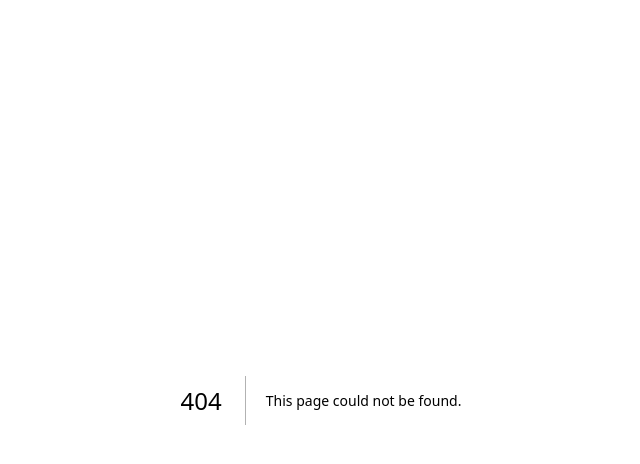
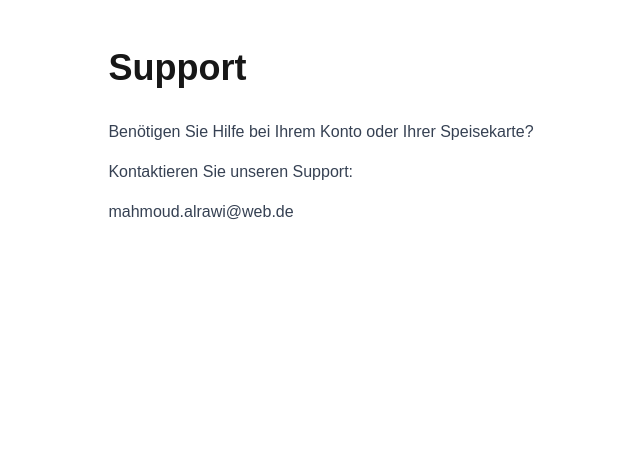
Before and after one commit to ALRAWIHOST/qmenu, a Next.js app: page /support in a window 1280 px wide. Before the commit this address had no page. Shown: the top 464 px of the page, without its empty margins (319-959 px from the left). Built offline with nearby package versions, Linux system fonts and the light colour scheme.

Commit message:
Add About, Contact and Support pages

```diff
--- /dev/null
+++ b/src/app/kontakt/page.tsx
@@ -0,0 +1,21 @@
+export default function KontaktPage() {
+  return (
+    <main className="max-w-4xl mx-auto px-6 py-12">
+      <h1 className="text-4xl font-bold mb-8">Kontakt</h1>
+
+      <div className="space-y-4 text-gray-700">
+        <p>
+          Haben Sie Fragen zu QRMenu?
+        </p>
+
+        <p>
+          E-Mail: mahmoud.alrawi@web.de
+        </p>
+
+        <p>
+          Wir antworten in der Regel innerhalb von 24 Stunden.
+        </p>
+      </div>
+    </main>
+  );
+}
--- a/src/app/page.tsx
+++ b/src/app/page.tsx
@@ -363,9 +363,26 @@ export default function Home() {
       <h4 className="mb-3 font-bold">Unternehmen</h4>
 
       <div className="space-y-2 text-sm text-white/60">
-        <p>Über uns</p>
-        <p>Kontakt</p>
-        <p>Support</p>
+        <Link
+  href="/uber-uns"
+  className="block hover:text-white transition"
+>
+  Über uns
+</Link>
+
+<Link
+  href="/kontakt"
+  className="block hover:text-white transition"
+>
+  Kontakt
+</Link>
+
+<Link
+  href="/support"
+  className="block hover:text-white transition"
+>
+  Support
+</Link>
       </div>
     </div>
 
--- /dev/null
+++ b/src/app/support/page.tsx
@@ -0,0 +1,21 @@
+export default function SupportPage() {
+  return (
+    <main className="max-w-4xl mx-auto px-6 py-12">
+      <h1 className="text-4xl font-bold mb-8">Support</h1>
+
+      <div className="space-y-4 text-gray-700">
+        <p>
+          Benötigen Sie Hilfe bei Ihrem Konto oder Ihrer Speisekarte?
+        </p>
+
+        <p>
+          Kontaktieren Sie unseren Support:
+        </p>
+
+        <p>
+          mahmoud.alrawi@web.de
+        </p>
+      </div>
+    </main>
+  );
+}
--- /dev/null
+++ b/src/app/uber-uns/page.tsx
@@ -0,0 +1,13 @@
+export default function UeberUnsPage() {
+  return (
+    <main className="max-w-4xl mx-auto px-6 py-12">
+      <h1 className="text-4xl font-bold mb-8">Über uns</h1>
+
+      <p className="text-gray-700 leading-8">
+        QMenu ist eine moderne Plattform für digitale Speisekarten mit
+        QR-Code. Unser Ziel ist es, Restaurants eine einfache, schnelle
+        und professionelle Lösung zur Verwaltung ihrer Menüs anzubieten.
+      </p>
+    </main>
+  );
+}
```
